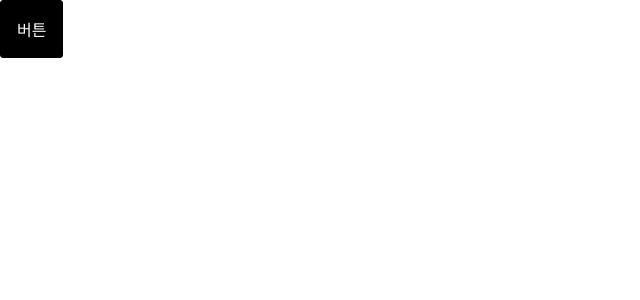
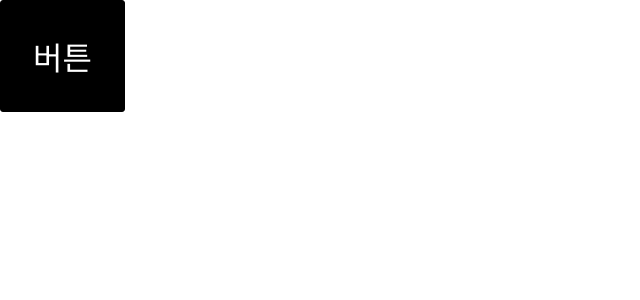
Before and after one commit to publisherKim/reactTodoApp, a React app in the folder styling-react/: page / in a window 1280 px wide. Shown: the top 300 px of the page, without its empty margins (0-640 px from the left). Built offline with nearby package versions, Linux system fonts and the light colour scheme.

Commit message:
styled big 추가하기

```diff
--- a/styling-react/src/App.js
+++ b/styling-react/src/App.js
@@ -5,7 +5,7 @@
   render() {
     return (
       <div>
-        <StyledButton>버튼</StyledButton>
+        <StyledButton big>버튼</StyledButton>
       </div>
     );
   }
--- a/styling-react/src/components/StyleButton.js
+++ b/styling-react/src/components/StyleButton.js
@@ -7,15 +7,19 @@
   padding: 1rem;
   border-radius: 3px;
   font-size: ${(props) => props.fontSize};
+  ${props => props.big &&`
+    font-size: 2rem;
+    padding: 2rem;
+  `}
   &:hover {
     background: black;
     color: white;
   }
 `
 
-const StyledButton = ({children, ...rest}) => {
+const StyledButton = ({children, big, ...rest}) => {
   return (
-    <Wrapper font-size="1.25rem" {...rest}>
+    <Wrapper font-size="1.25rem" {...rest} big={big}>
       {children}
     </Wrapper>
   )
```
